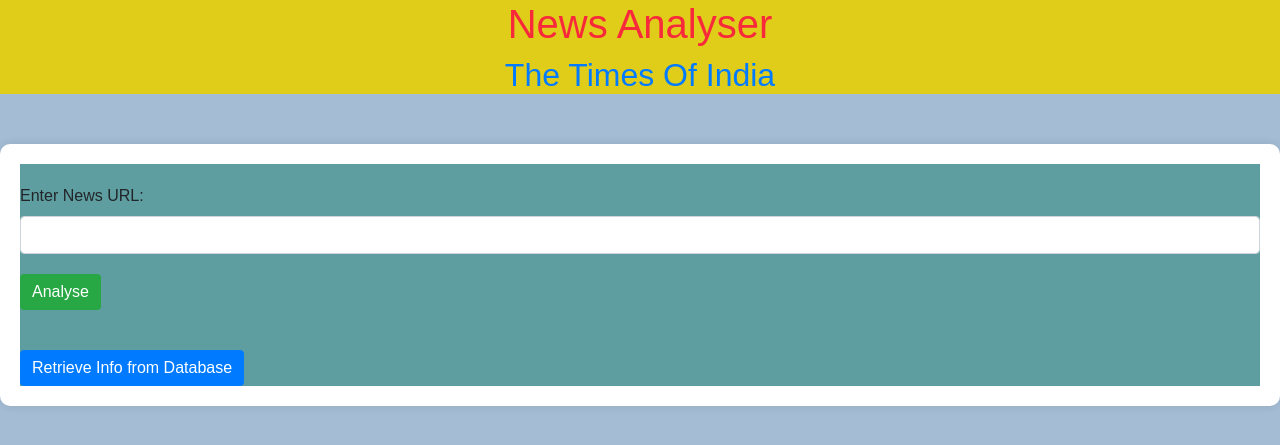
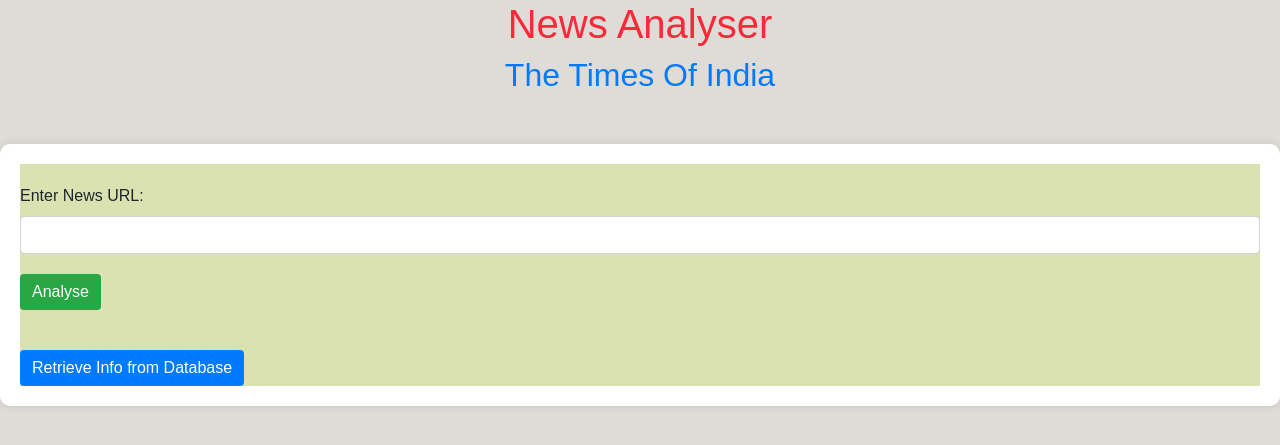
Before and after one commit to Pradeep-7142/TOI-News_Scrapping, a Flask app: page / in a window 1280 px wide. Shown: the top 445 px of the page. Run offline with Flask 2, Linux system fonts and the light colour scheme; some libraries are stand-ins or nearby versions.

Commit message:
Update ind.css

```diff
--- a/static/ind.css
+++ b/static/ind.css
@@ -1,5 +1,5 @@
 body {
-    background-color: #a4bcd4;
+    background-color: #dfdcd8;
     font-family: 'Arial', sans-serif;
 }
 
@@ -36,15 +36,13 @@
     color: #007bff;
 }
 .form-card{
-    background-color: cadetblue;
+    background-color: rgb(217, 226, 176);
 }
 
 .alert-danger {
     margin-top: 20px;
 }
-.h{
-    background-color: rgb(224, 205, 26);
-}
+
 
 .col-md-6 {
     width: 100%;
```
